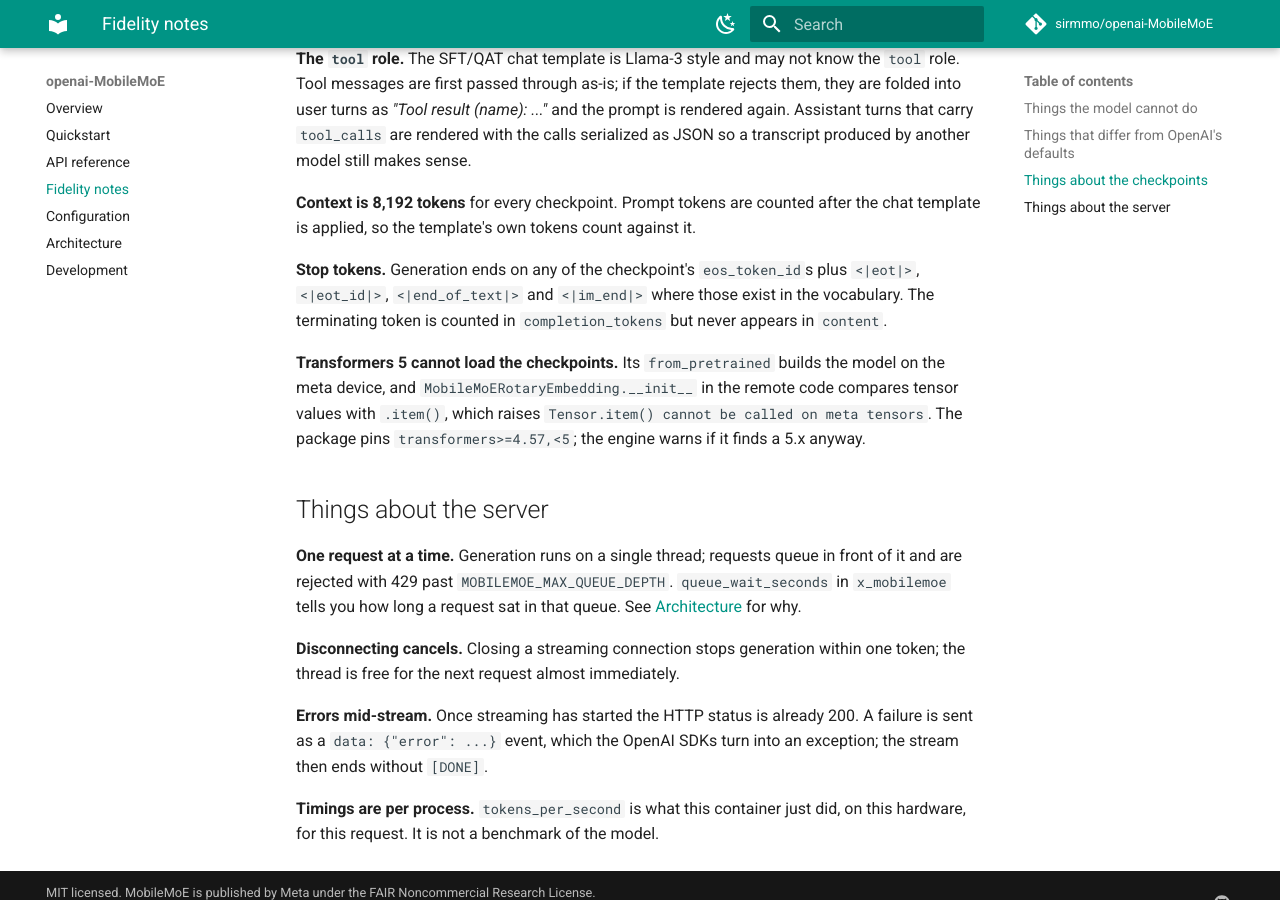
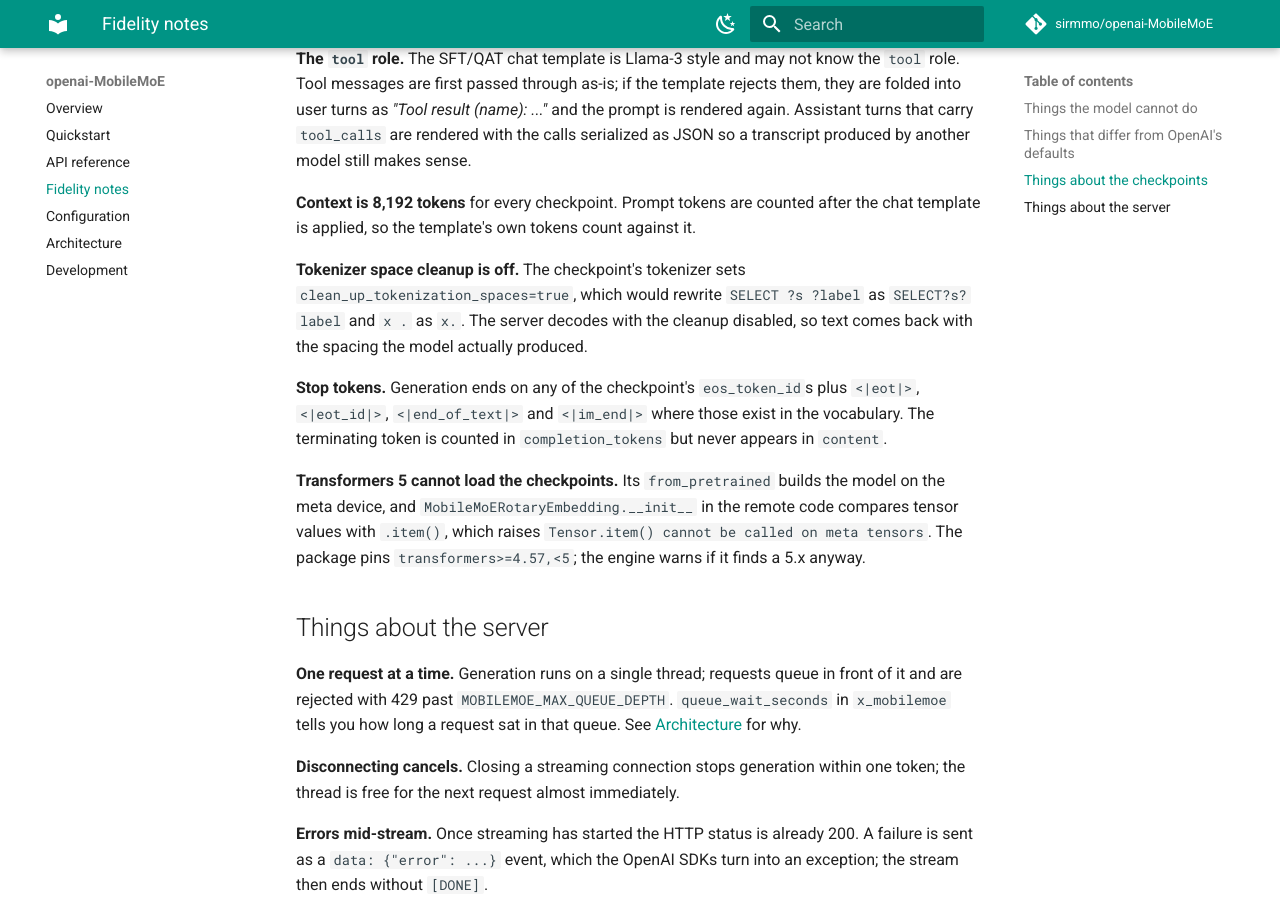
Before and after one commit to sirmmo/openai-MobileMoE, an MkDocs documentation site: the page built from docs/fidelity.md, in a window 1280 px wide and 900 px high, scrolled down 1354 px. Built offline with MkDocs 1.6.1 and Material for MkDocs 9.7.7, drawn with Linux system fonts in a browser that asks for light colours; comment, search, counter and statistics services are not loaded.

Commit message:
Decode with clean_up_tokenization_spaces=False
The MobileMoE tokenizer enables the cleanup by default, which deletes the
space before ? . , and ! and turned "SELECT ?s ?label" into
"SELECT?s?label". Found while replaying OntoRAG's text-to-SPARQL loop
against MobileMoE-M-QAT; it corrupts any code-like output.

Co-Authored-By: Claude Fable 5.1 <noreply@anthropic.com>
Claude-Session: https://claude.ai/code/session_01DsNH7QjF9TwUUxDNKBqonV

```diff
--- a/docs/fidelity.md
+++ b/docs/fidelity.md
@@ -68,6 +68,11 @@ produced by another model still makes sense.
 after the chat template is applied, so the template's own tokens count
 against it.
 
+**Tokenizer space cleanup is off.** The checkpoint's tokenizer sets
+`clean_up_tokenization_spaces=true`, which would rewrite `SELECT ?s ?label` as
+`SELECT?s?label` and `x .` as `x.`. The server decodes with the cleanup
+disabled, so text comes back with the spacing the model actually produced.
+
 **Stop tokens.** Generation ends on any of the checkpoint's `eos_token_id`s
 plus `<|eot|>`, `<|eot_id|>`, `<|end_of_text|>` and `<|im_end|>` where those
 exist in the vocabulary. The terminating token is counted in
```
Also changed, not shown: CHANGELOG.md (+4 -0 lines), 2 other files.
